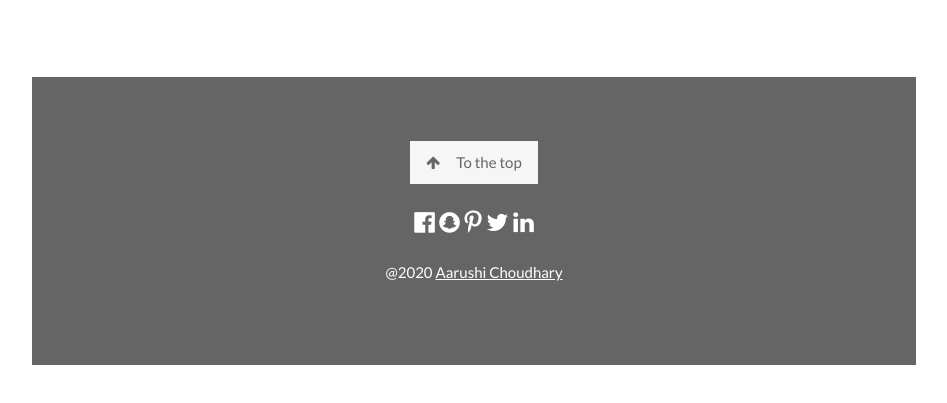
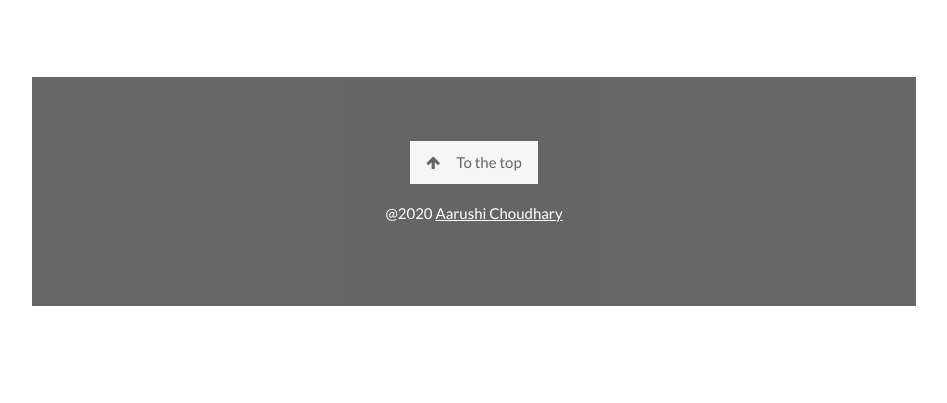
Before and after one commit to aarushichoudhary/aarushichoudhary, a plain HTML site: page index.html in a window 1280 px wide. Shown: the part 4862-5265 px from the top of the page, without its empty margins (166-1113 px from the left). Drawn offline with nearby package versions, Linux system fonts and the light colour scheme.

Commit message:
delete all social

```diff
--- a/index.html
+++ b/index.html
@@ -282,13 +282,7 @@ body, html {
   <a href="#home" class="w3-button w3-light-grey"><i class="fa fa-arrow-up w3-margin-right"></i>To the top</a>
   <div class="w3-xlarge w3-section">
 
-    <i class="fa fa-facebook-official w3-hover-opacity"></i> <a href="https://girlgeniusmagazine.wixsite.com/official/post/how-to-rock-the-coding-world"></a>
 
-
-    <i class="fa fa-snapchat w3-hover-opacity"></i>
-    <i class="fa fa-pinterest-p w3-hover-opacity"></i>
-    <i class="fa fa-twitter w3-hover-opacity"></i>
-    <i class="fa fa-linkedin w3-hover-opacity"></i>
   </div>
   <p>@2020 <a href="https://www.linkedin.com/in/aarushi-choudhary-798477166/" title="aarushi" target="_blank" class="w3-hover-text-green">Aarushi Choudhary</a></p>
 </footer>
```
